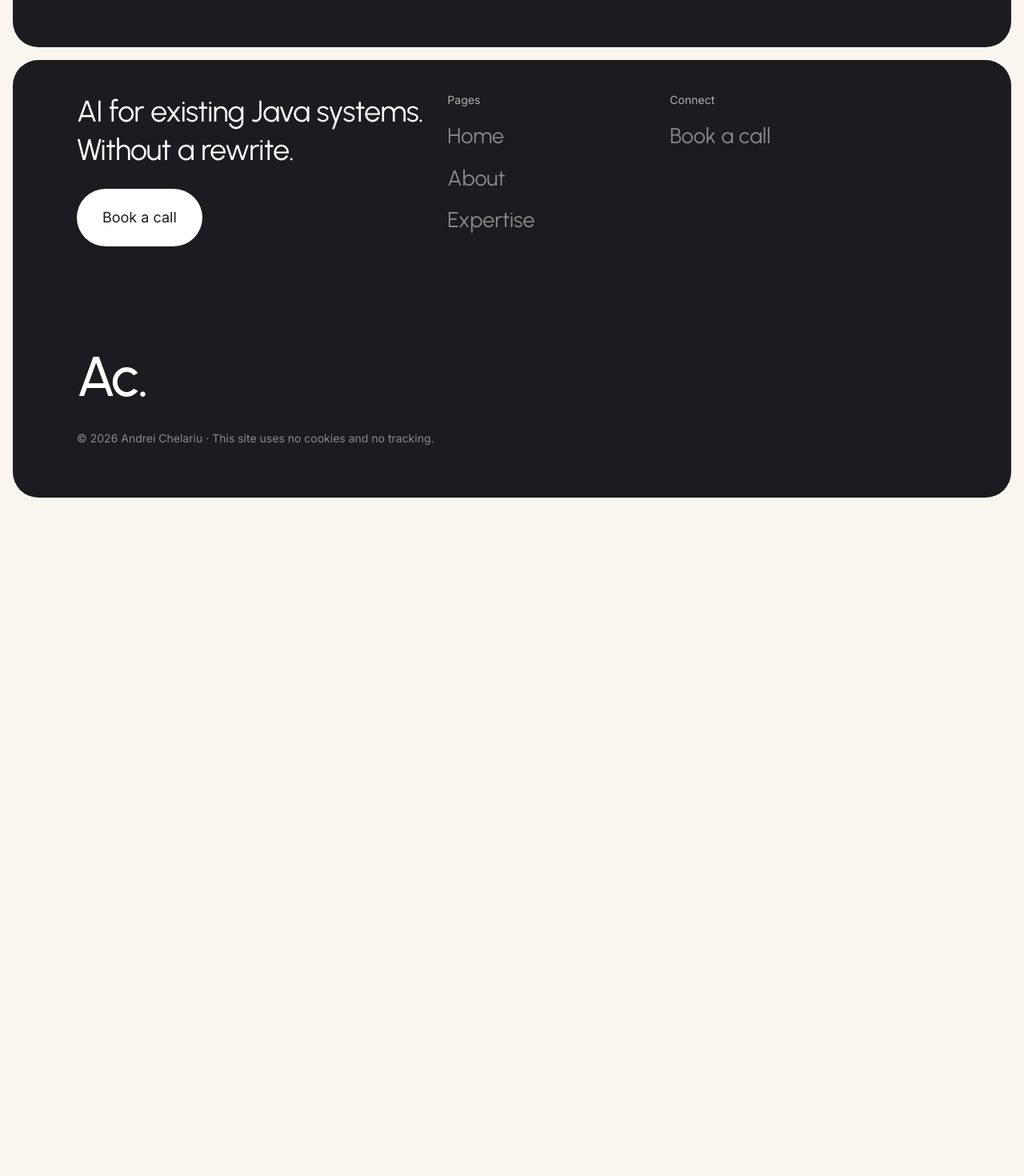
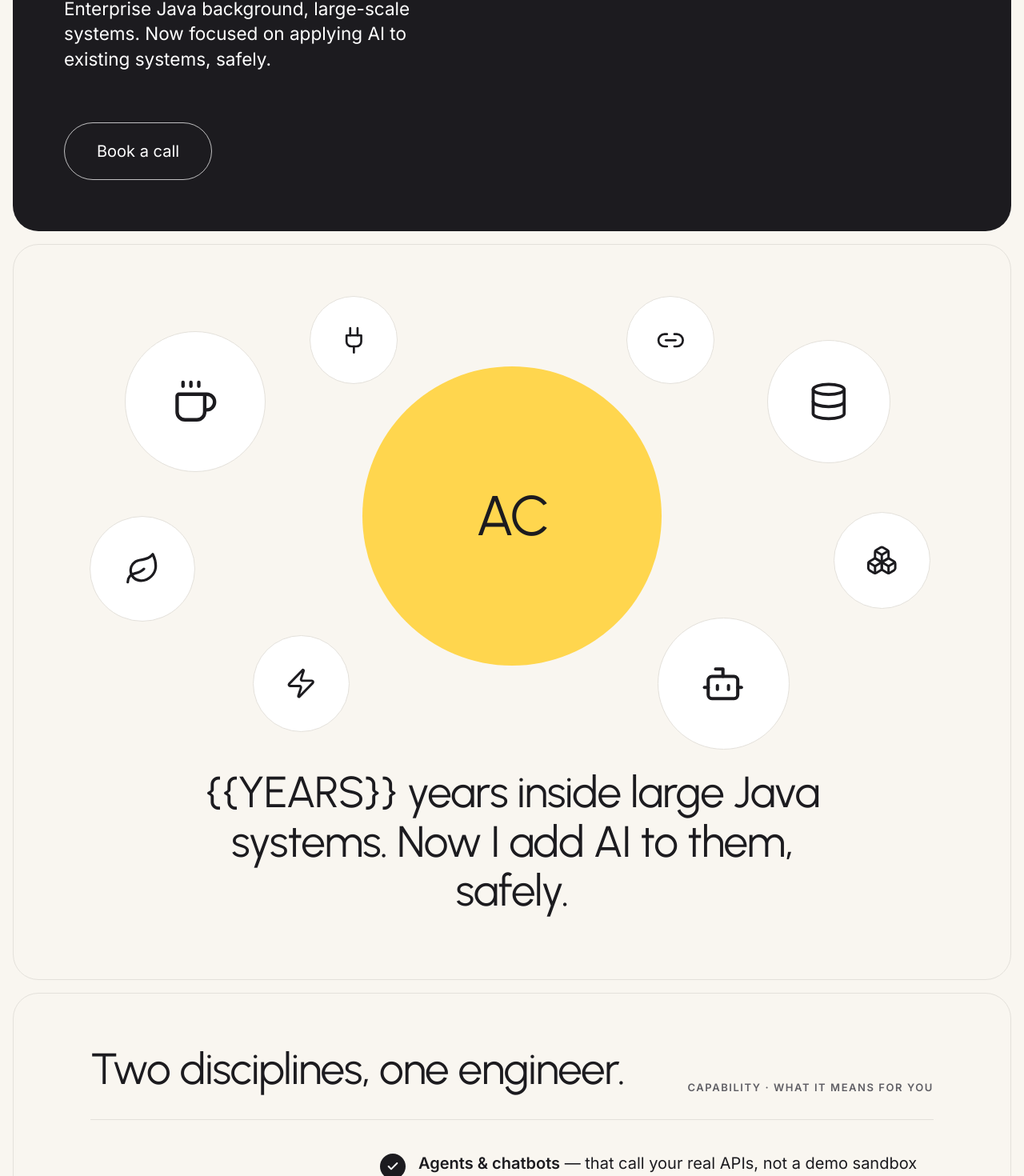
Before and after one commit to chelariu-andrei/freelance-landing-page, a Next.js app: page /about in a window 1280 px wide. Shown: the part 560-2030 px from the top of the page at 80% size. Before the commit the page ends 1190 px from the top, so only its background shows below. Built offline with nearby package versions, Linux system fonts and the light colour scheme.

Commit message:
feat: About page with orbit, capability matrix, stack carousel and dotted closing
Co-Authored-By: Claude Sonnet 5 <noreply@anthropic.com>

```diff
--- a/app/about/page.tsx
+++ b/app/about/page.tsx
@@ -1,11 +1,20 @@
-import { PageHero } from "@/site/PageHero";
+import { AboutHero } from "@/site/about/AboutHero";
+import { Orbit } from "@/site/about/Orbit";
+import { Matrix } from "@/site/about/Matrix";
+import { StackCarousel } from "@/site/about/StackCarousel";
+import { Closing } from "@/site/about/Closing";
 import { Footer } from "@/site/Footer";
-import { content } from "@/content/content";
 
-export default function Page() {
+export default function AboutPage() {
   return (
     <>
-      <main><PageHero current="/about" lines={content.about.hero.lines} /></main>
+      <main>
+        <AboutHero />
+        <Orbit />
+        <Matrix />
+        <StackCarousel />
+        <Closing />
+      </main>
       <Footer />
     </>
   );
--- /dev/null
+++ b/src/site/about/AboutHero.tsx
@@ -0,0 +1,9 @@
+"use client";
+import { PageHero } from "@/site/PageHero";
+import { content } from "@/content/content";
+import { resolveHref } from "@/content/links";
+
+export function AboutHero() {
+  const h = content.about.hero;
+  return <PageHero current="/about" lines={h.lines} subtitle={h.subtitle} primaryCta={{ label: h.primaryCta, href: resolveHref(content.site.calLink) }} />;
+}
--- /dev/null
+++ b/src/site/about/Closing.tsx
@@ -0,0 +1,40 @@
+"use client";
+import dynamic from "next/dynamic";
+import { Button } from "@/primitives/Button";
+import { HighlightText } from "@/primitives/HighlightText";
+import { content } from "@/content/content";
+import { isSet, resolveHref } from "@/content/links";
+
+function useClosingProps() {
+  const c = content.about.closing;
+  const primaryCta = { label: c.primaryCta, href: resolveHref(content.site.calLink) };
+  const secondaryCta = isSet(content.site.linkedin) ? { label: c.secondaryCta, href: content.site.linkedin } : undefined;
+  return { c, primaryCta, secondaryCta };
+}
+
+function StaticClosing() {
+  const { c, primaryCta, secondaryCta } = useClosingProps();
+  return (
+    <section className="bg-cream px-2 lg:px-gutter py-2">
+      <div className="bg-ink ac-dark rounded-lg lg:rounded-xl px-5 md:px-10 lg:px-16 py-16 lg:py-24 flex flex-col items-center text-center gap-8">
+        <h2 className="m-0 font-display font-regular text-display-lg max-w-[16ch] text-white">
+          {c.title} <HighlightText variant="text">{c.highlight}</HighlightText>
+        </h2>
+        <div className="flex flex-wrap gap-3 justify-center">
+          <Button href={primaryCta.href} size="lg" variant="primary">{primaryCta.label}</Button>
+          {secondaryCta && <Button href={secondaryCta.href} size="lg" variant="outline">{secondaryCta.label}</Button>}
+        </div>
+      </div>
+    </section>
+  );
+}
+
+const DottedSurfaceSection = dynamic(() => import("@/sections/DottedSurfaceSection").then((m) => m.DottedSurfaceSection), {
+  ssr: false,
+  loading: StaticClosing,
+});
+
+export function Closing() {
+  const { c, primaryCta, secondaryCta } = useClosingProps();
+  return <DottedSurfaceSection mode="dark" height="md" speed={0.5} dotSize={6} title={c.title} highlight={c.highlight} primaryCta={primaryCta} secondaryCta={secondaryCta} />;
+}
--- /dev/null
+++ b/src/site/about/Matrix.tsx
@@ -0,0 +1,18 @@
+"use client";
+import { FeatureMatrix } from "@/sections/FeatureMatrix";
+import { iconFor } from "@/site/icons";
+import { content } from "@/content/content";
+
+export function Matrix() {
+  const m = content.about.matrix;
+  return (
+    <FeatureMatrix
+      title={m.title}
+      meta={m.meta}
+      modules={m.modules.map((mod) => ({
+        id: mod.id, name: mod.name, tagline: mod.tagline, iconTone: mod.iconTone, icon: iconFor(mod.icon, 22),
+        features: mod.features.map((f) => ({ lead: f.lead, text: `— ${f.text}` })),
+      }))}
+    />
+  );
+}
--- /dev/null
+++ b/src/site/about/Orbit.tsx
@@ -0,0 +1,24 @@
+"use client";
+import { OrbitStatement } from "@/sections/OrbitStatement";
+import { iconFor } from "@/site/icons";
+import { content } from "@/content/content";
+import { isSet } from "@/content/links";
+
+export function Orbit() {
+  const o = content.about.orbit;
+  const photo = content.site.photo;
+  return (
+    <OrbitStatement
+      tone="cream"
+      magnet={0.3}
+      statement={o.statement}
+      centerPosition={{ x: 50, y: 50, size: 34 }}
+      center={
+        isSet(photo)
+          ? <img src={photo} alt={o.photoAlt} className="w-full h-full object-cover rounded-full" />
+          : <span className="font-display text-display-lg text-ink" aria-label={o.photoAlt}>{o.monogram}</span>
+      }
+      items={o.items.map((it) => ({ id: it.id, label: it.label, x: it.x, y: it.y, size: it.size, icon: iconFor(it.icon, 28) }))}
+    />
+  );
+}
--- /dev/null
+++ b/src/site/about/StackCarousel.tsx
@@ -0,0 +1,18 @@
+"use client";
+import { LogoCarousel } from "@/sections/LogoCarousel";
+import { iconFor } from "@/site/icons";
+import { content } from "@/content/content";
+
+export function StackCarousel() {
+  const s = content.about.stack;
+  return (
+    <LogoCarousel
+      eyebrow={s.eyebrow}
+      title={s.title}
+      titleMuted={s.titleMuted}
+      size="md"
+      speed={24}
+      items={s.items.map((it) => ({ id: it.id, name: it.name, description: it.description, icon: iconFor(it.icon, 40, 1.5) }))}
+    />
+  );
+}
```
Also changed, not shown: 1 other file (tests, documents, lock files or other folders).
